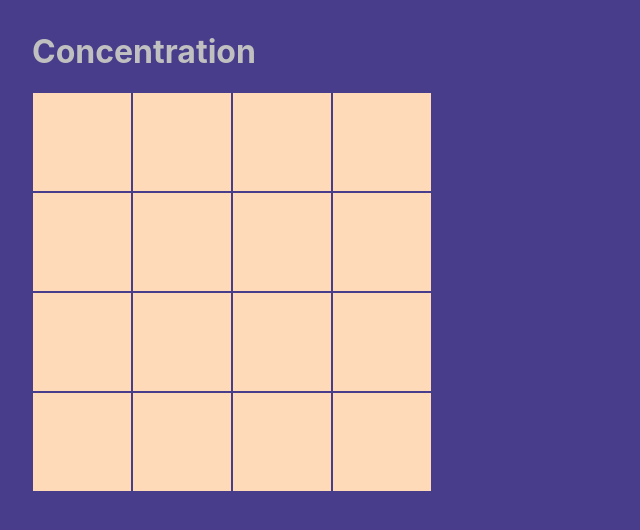
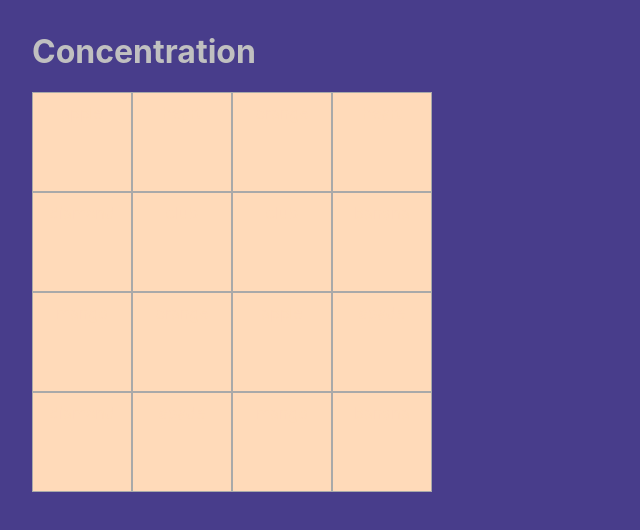
Before and after one commit to rgilmour70/concentration, a React (Create React App) app: page / in a window 1280 px wide. Shown: the top 530 px of the page, without its empty margins (0-640 px from the left). Built offline with nearby package versions, Linux system fonts and the light colour scheme.

Commit message:
matching stuff is done

```diff
--- a/src/Board.js
+++ b/src/Board.js
@@ -21,8 +21,8 @@ function Board() {
     "orange",
     "orange",
   ];
+
   const makeBoard = () => {
-    let board = new Array(16);
     let randomSymbols = _symbols.sort(() => (Math.random() > 0.5 ? 1 : -1));
     return randomSymbols.map((x, i) => ({
       id: i,
@@ -31,17 +31,65 @@ function Board() {
       active: true,
     }));
   };
+
   const [board, setBoard] = useState(makeBoard);
-  const [score, setScore] = useState(0);
+  // const [score, setScore] = useState(0);
+
+  const flipTile = (tileId) => {
+    let b = [...board];
+    let tile = { ...board[tileId], exposed: true };
+    b[tileId] = tile;
+    setBoard(b);
+    setTimeout(() => {
+      const exposedTiles = b.filter((tile) => tile.exposed);
+      if (exposedTiles.length === 2) {
+        if (exposedTiles[0].value === exposedTiles[1].value) {
+          console.log("MATCH!");
+          let b2 = [...board];
+          let t1 = {
+            ...board[exposedTiles[0].id],
+            active: false,
+            exposed: false,
+          };
+          let t2 = {
+            ...board[exposedTiles[1].id],
+            active: false,
+            exposed: false,
+          };
+          b2[exposedTiles[0].id] = t1;
+          b2[exposedTiles[1].id] = t2;
+          setBoard(b2);
+        } else {
+          console.log("FAIL!");
+          let b2 = [...board];
+          let t1 = {
+            ...board[exposedTiles[0].id],
+            active: true,
+            exposed: false,
+          };
+          let t2 = {
+            ...board[exposedTiles[1].id],
+            active: true,
+            exposed: false,
+          };
+          b2[exposedTiles[0].id] = t1;
+          b2[exposedTiles[1].id] = t2;
+          setBoard(b2);
+        }
+      }
+    }, 2000);
+  };
 
   return (
     <div className="Board">
       {board.map((tile) => (
         <Tile
           key={tile.id}
+          id={tile.id}
           value={tile.value}
           exposed={tile.exposed}
           active={tile.active}
+          flipTile={flipTile}
         />
       ))}
     </div>
--- a/src/Tile.css
+++ b/src/Tile.css
@@ -1,17 +1,25 @@
 div[class^="Tile-"] {
   background-color: peachpuff;
+  color: peachpuff;
   padding: 10px;
   flex: 1 0 25%;
   box-sizing: border-box;
-  border: 1px solid darkslateblue;
+  border: 1px solid darkgray;
   text-align: center;
   height: 100px;
   width: 100px;
   cursor: pointer;
+  transition: background-color 2s;
 }
-.Tile-hidden:hover {
+/* .Tile-hidden:hover {
   background-color: white;
+  color: white;
+} */
+.Tile-dead {
+  background-color: darkslateblue !important;
+  color: darkslateblue !important;
 }
-.Tile-dead {
-  background-color: darkgray;
+.Tile-exposed {
+  background-color: pink !important;
+  color: #111 !important;
 }
--- a/src/Tile.js
+++ b/src/Tile.js
@@ -2,6 +2,10 @@ import React from "react";
 import "./Tile.css";
 
 function Tile(props) {
+  const handleClick = (e) => {
+    props.flipTile(e.target.id);
+  };
+
   return (
     <div
       className={
@@ -11,8 +15,10 @@ function Tile(props) {
           ? "Tile-exposed"
           : "Tile-hidden"
       }
+      onClick={handleClick}
+      id={props.id}
     >
-      {!props.active ? "DEAD" : props.exposed ? props.value : ""}
+      {props.active && props.value}
     </div>
   );
 }
```
